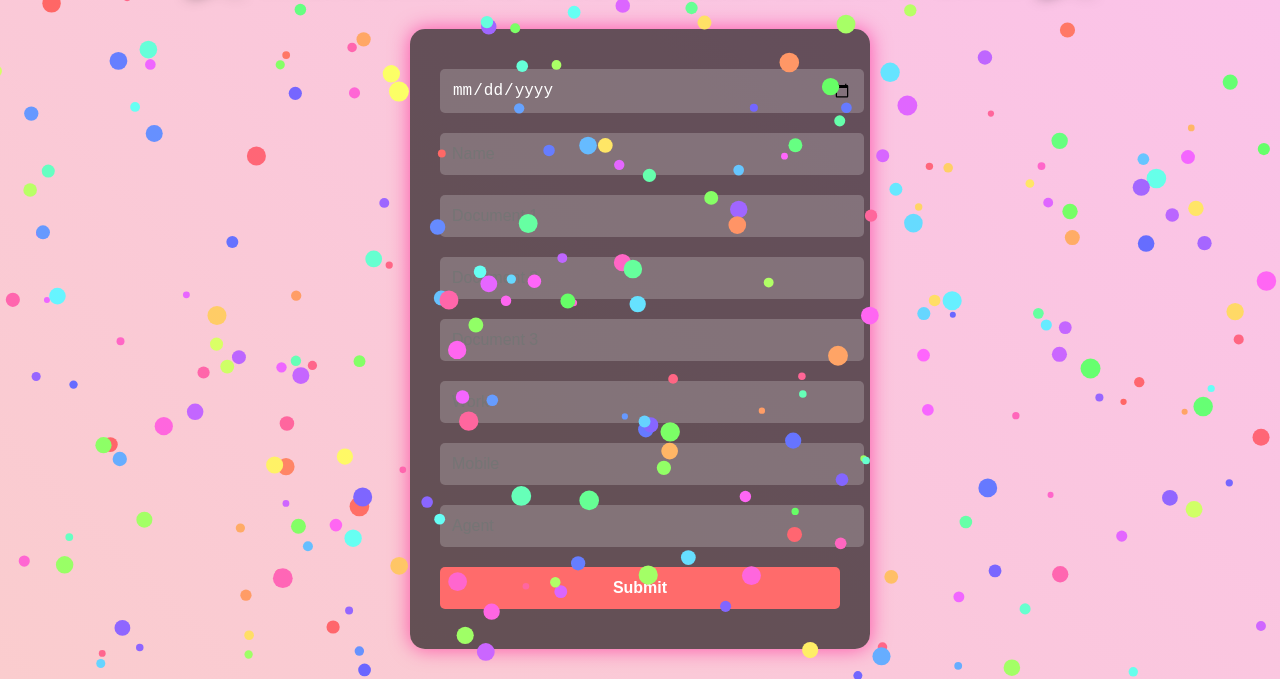
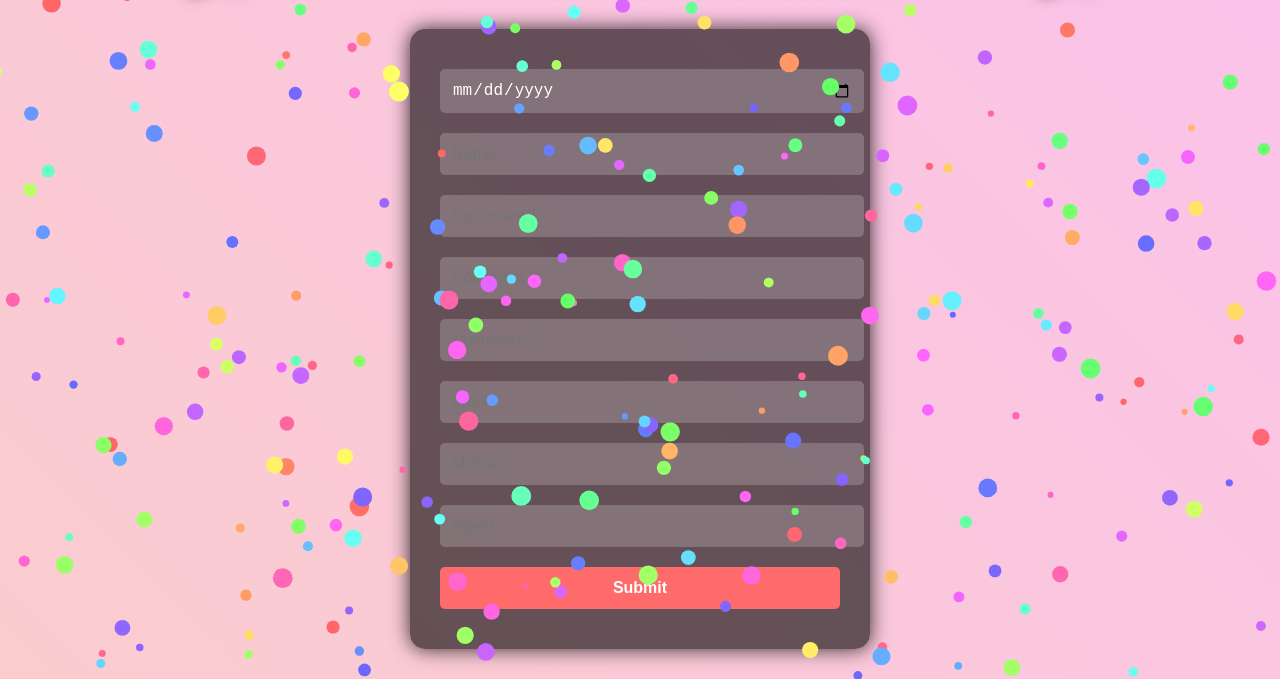
Before and after one commit to Rachit8081/work, a plain HTML site: page index.html in a window 1280 px wide. Shown: the part 121-800 px from the top of the page. Drawn offline with Linux system fonts and the light colour scheme.

Commit message:
Update index.html

```diff
--- a/index.html
+++ b/index.html
@@ -44,7 +44,7 @@
       background: rgba(0, 0, 0, 0.6);
       padding: 30px;
       border-radius: 15px;
-      box-shadow: 0 0 20px rgba(255 0 134 / 60%);
+      box-shadow: 0 0 20px rgba(0, 0, 0, 0.8);
       max-width: 400px;
       width: 90%;
       display: none;
```
